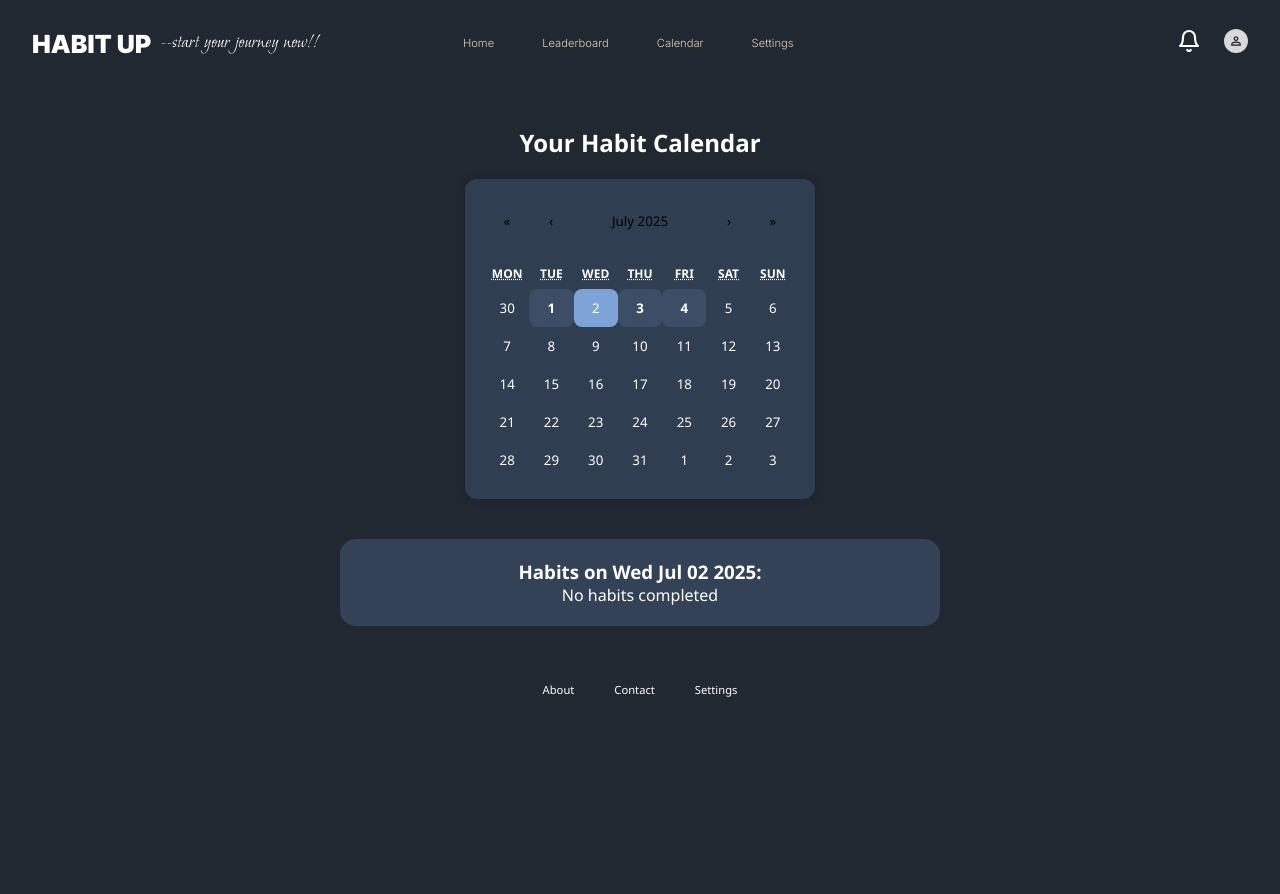
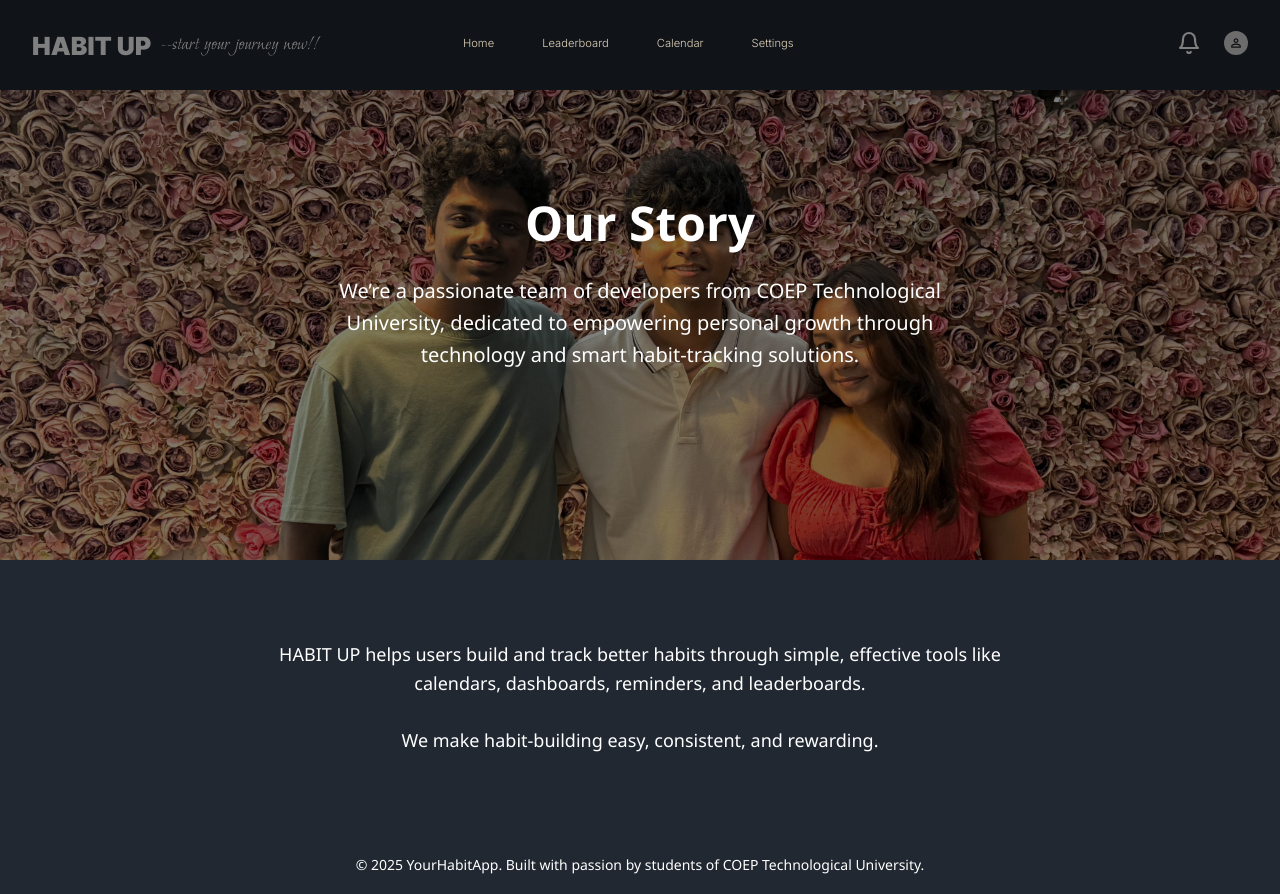
Before and after one commit to Saeec/HABIT-UP, a React (Create React App) app: page /aboutus in a window 1280 px wide. Built offline with nearby package versions, Linux system fonts and the light colour scheme; a web font is replaced by a local one.

Commit message:
linked pages using react router dom

```diff
--- a/package.json
+++ b/package.json
@@ -12,6 +12,7 @@
     "react-calendar": "^6.0.0",
     "react-dom": "^19.1.0",
     "react-icons": "^5.5.0",
+    "react-router-dom": "^7.6.3",
     "react-scripts": "5.0.1",
     "web-vitals": "^2.1.4"
   },
--- a/src/App.css
+++ b/src/App.css
@@ -27,20 +27,31 @@
   flex-grow: 1;
   margin-left: 250px; /* Pushes nav to the right of logo/slogan */
   margin-right: auto;
+
 }
 
+.navigation a{
+  color:#DFD1B7;
+  font-size: 0.7rem;
+  text-decoration: none;
+}
 .nav-link {
   color: #DFD1B7;
   text-decoration: none;
   font-size: 0.7rem;
   font-weight: 300;
-  transition: color 0.3s ease;
   font-family: 'Inter', sans-serif;
+  position: relative;
+  padding-bottom: 4px;
 }
-.nav-link:hover {
+.nav-link.active {
+  background-color: #334155;
+  padding: 4px 10px;
+  border-radius: 8px;
   color: white;
-  text-decoration: underline;
 }
+
+
 
 body {
   background-color: #212832;
@@ -176,14 +187,7 @@ body {
 .footer-links a:hover {
   color: white;
 }
-.nav-link.active {
-  background-color: #334155; /* Square/box background */
-  border-radius: 4px;
-  border-width: 93px;
 
-  width: 2.4cm;
-  text-align: center;
-}
 .profile-heading {
   background-color: #DFD1B7;
   border-radius: 20px;
--- a/src/App.js
+++ b/src/App.js
@@ -9,11 +9,29 @@ import LandingPage from './Components/LandingPage';
 import Header from './Components/Header';
 import DBPage from './Components/Dashboard/DBPage';
 import CalendarPage from './Components/CalendarPage';
+import { BrowserRouter as Router, Routes, Route } from 'react-router-dom';
 
 function App() {
+
   return (
-  <CalendarPage/>
+    <Router>
+      <Routes>
+        <Route path="/" element={<LandingPage/>} />
+        <Route path="/signup" element={<Signup/>} />
+        <Route path="/login" element={<Login/>} />
+        <Route path="/dashboard" element={<DBPage />} />
+        <Route path="/leaderboard" element={<LBPage/>} />
+        <Route path="/calendar" element={<CalendarPage/>} />
+        <Route path ="/aboutus" element={<AboutUs/>} />
+        <Route path ="/settings" element={<AboutUs/>} />
+        <Route path ="/profile" element={<ProfilePage/>} />
+
+
+      </Routes>
+    </Router>
   );
 }
 
+
+
 export default App;
--- a/src/Components/AboutUs.jsx
+++ b/src/Components/AboutUs.jsx
@@ -4,28 +4,26 @@ import '../AboutUs.css';
 import BellIcon from '../Assets/Bell.svg';
 import profileIcon from '../Assets/profile-icon.svg';
 import nameLogo from '../Assets/NAME.png';
+import bgImage from '../Assets/bg_image_abt_us.jpeg'
+import Header from './Header';
 
 
 const AboutUs = () => {
   return (
     <div className='page-container'>
-      <header className='head'>
+     <header
+  className='head'
+  style={{
+    backgroundImage: `url(${bgImage})`,
+    backgroundSize: 'cover',
+    backgroundPosition: 'center',
+  }}
+>
+
         <div className="overlay"></div>
-        <nav>
-          <div className="logo">
-            <img src={nameLogo} alt="HABIT UP Logo" />
-          </div>
-          <ul>
-            <li>Home</li>
-            <li>Leaderboard</li>
-            <li>Calendar</li>
-            <li>Contact us</li>
-          </ul>
-          <div className="icons">
-            <img src={BellIcon} alt="Notifications" className="icon" />
-            <img src={profileIcon} alt="Profile" className="icon" />
-          </div>
-        </nav>
+
+        <div style={{backgroundColor:"#212832"}}>
+       <Header/></div>
 
         <div className="hero-content">
           <h1>Our Story</h1>
--- a/src/Components/Footer.jsx
+++ b/src/Components/Footer.jsx
@@ -2,15 +2,16 @@
 
 import React from "react";
 import "../App.css"; // Or wherever your styles are
+import { Link } from 'react-router-dom';
+
 
 function Footer() {
   return (
     <footer className="footer">
       <div className="footer-links">
-        <a href="#about">About</a>
-        <a href="#contact">Contact</a>
-        <a href="#settings">Settings</a>
-      </div>
+  <Link to="/aboutus">About</Link>
+  <Link to="/aboutus">Contact</Link>
+</div>
     </footer>
   );
 }
--- a/src/Components/Header.jsx
+++ b/src/Components/Header.jsx
@@ -3,6 +3,9 @@ import React from 'react';
 import BellIcon from '../Assets/Bell.svg';
 import ProfileIcon from '../Assets/profile.svg'
 import name from '../Assets/NAME.png'
+import { NavLink } from 'react-router-dom';
+import { Link } from 'react-router-dom';
+
 
 const Header = () => {
   return (
@@ -12,16 +15,17 @@ const Header = () => {
       </div>
 
       <nav className="navigation">
-        <a href="/" className="nav-link">Home</a>
-        <a href="/" className="nav-link">Leaderboard</a>
-        <a href="/" className="nav-link">Calendar</a>
-        <a href="/" className="nav-link">Settings</a>
+        <NavLink to="/dashboard" className={({ isActive }) => isActive ? "nav-link active" : "nav-link"}>Home</NavLink>
+        <NavLink to="/leaderboard" className={({ isActive }) => isActive ? "nav-link active" : "nav-link"}>Leaderboard</NavLink>
+        <NavLink to="/calendar" className={({ isActive }) => isActive ? "nav-link active" : "nav-link"}>Calendar</NavLink>
+        <NavLink to="/" className={({ isActive }) => isActive ? "nav-link active" : "nav-link"}>Settings</NavLink>
+
       </nav>
 
         <div className='right-section'>
         <div className="icons">
-        <a href="/" className="icon-link"><img src={BellIcon} className="icon"></img></a>
-         <a href="/" className="icon-link"><img src={ProfileIcon} className="icon"></img></a>
+        <Link to ="/" className='icon-link'><img src={BellIcon} className="icon"></img></Link>
+         <Link to="/profile" className="icon-link"><img src={ProfileIcon} className="icon"></img></Link>
          </div>
 
 
--- a/src/Components/LandingPage.jsx
+++ b/src/Components/LandingPage.jsx
@@ -1,4 +1,6 @@
 import React from 'react';
+import { useNavigate } from 'react-router-dom';
+
 import '../LandingPage.css';
 import NAME from '../Assets/NAME.png';
 import profileIcon from '../Assets/profile-icon.svg';
@@ -7,6 +9,8 @@ import landingPic2 from '../Assets/landing.pic.2.svg';
 import DashboardWaves from '../Assets/Dashboard-waves.svg';
 
 const LandingPage = () => {
+  const navigate = useNavigate();
+
   return (
     <div
   className="landing-page"
@@ -19,9 +23,13 @@ const LandingPage = () => {
           <img src={NAME} alt="Logo" className="logo" />
         </div>
         <div className="nav-buttons">
-          <button className="auth-button sign-in">Sign in</button>
-          <button className="auth-button log-in">Log in</button>
-          <img src={profileIcon} alt="Profile" className="profile-icon" />
+          <button className="auth-button sign-in" onClick={() => navigate('/signup')}>
+           Sign in
+          </button>
+          <button className="auth-button log-in" onClick={() => navigate('/login')}>
+            Log in
+          </button>
+
         </div>
       </nav>
 
@@ -64,7 +72,7 @@ const LandingPage = () => {
         </div>
         <div className="cta-content">
           <h2 className="cta-title">Change your habits with Habit tracker today!!</h2>
-          <button className="cta-button">Start today!</button>
+          <button className="cta-button" onClick={() => navigate('/signup')}>Start today!</button>
         </div>
       </section>
 
--- a/src/Components/Login.jsx
+++ b/src/Components/Login.jsx
@@ -3,6 +3,8 @@ import '../Login.css';
 import loginImage from '../../src/Assets/login pg img.svg';
 import bodyBg from '../../src/Assets/bodybg_login_signup.jpeg';
 import name from '../../src/Assets/NAME.png'
+import { useNavigate } from 'react-router-dom';
+import { Underline } from 'lucide-react';
 
 
 const Login = () => {
@@ -29,12 +31,14 @@ const Login = () => {
     // navigate('/profile');
 
     e.target.reset();
+    navigate('/dashboard')
   };
+  const navigate = useNavigate();
 
   return (
     <div
       className="login-body"
-
+      style={{ backgroundImage: `url(${bodyBg})` }}
     >
       <div className="login-container">
 
@@ -71,8 +75,8 @@ const Login = () => {
               </button>
 
               <p>
-                Don't have an account? <a href="#">Sign up</a>
-              </p>
+  Don't have an account? <span onClick={() => navigate('/signup')} style={{ cursor: 'pointer',textDecoration: 'underline'}}>Sign Up</span>
+</p>
             </form>
           </div>
         </div>
--- a/src/Components/Signup.jsx
+++ b/src/Components/Signup.jsx
@@ -3,8 +3,12 @@ import '../Signup.css';
 import signupImage from '../../src/Assets/signup img.png';
 import bodyBg from '../../src/Assets/bodybg_login_signup.jpeg';
 import name from '../../src/Assets/NAME.png'
+import { useNavigate } from 'react-router-dom';
+
 
 const Signup = () => {
+  const navigate = useNavigate();
+
   const [formData, setFormData] = useState({
     name: '',
     email: '',
@@ -36,6 +40,10 @@ const Signup = () => {
 
     alert("Signup successful!");
     // You can send the data to a backend here
+     navigate('/dashboard');
+
+  // Optionally reset form
+
     setFormData({
       name: '',
       email: '',
@@ -59,7 +67,7 @@ const Signup = () => {
           <div className="form-wrapper">
             <h1>Start your journey now!</h1>
 
-            <form onSubmit={handleSubmit}>
+            <form onSubmit={handleSubmit} >
               <div className="form-group">
                 <p>NAME</p>
                 <input
@@ -115,8 +123,14 @@ const Signup = () => {
               </button>
 
               <p className="login-link">
-                Already have an account? <a href="#">Log in</a>
-              </p>
+              Already have an account?{" "}
+              <span
+                onClick={() => navigate('/login')}
+                style={{  textDecoration: 'underline', cursor: 'pointer' }}
+              >
+                Log in
+              </span>
+            </p>
             </form>
           </div>
         </div>
--- a/src/LandingPage.css
+++ b/src/LandingPage.css
@@ -13,7 +13,9 @@ body {
   background-size: cover;
   color: #dfd1b7;
 }
-
+form{
+  height: 12cm;
+}
 /* Navigation */
 .navbar {
   position: fixed;
--- a/src/Login.css
+++ b/src/Login.css
@@ -24,6 +24,9 @@ body, html {
   display: flex;
   width: 100%;
   height: 100vh;
+}
+form{
+  height: 1cm;
 }
 
 /* Left Panel */
@@ -76,7 +79,7 @@ body, html {
 }
 
 form label {
-  font-size: 0.9rem;
+  font-size: 0.7rem;
   font-weight: 600;
   color: #333;
 }
--- a/src/Signup.css
+++ b/src/Signup.css
@@ -69,7 +69,7 @@
 
 /* Input fields */
 .form-group {
-  margin-bottom: 1rem;
+  margin-bottom: -0.5rem;
 }
 
 .form-group p {
```
Also changed, not shown: 1 other file (tests, documents, lock files or other folders).
